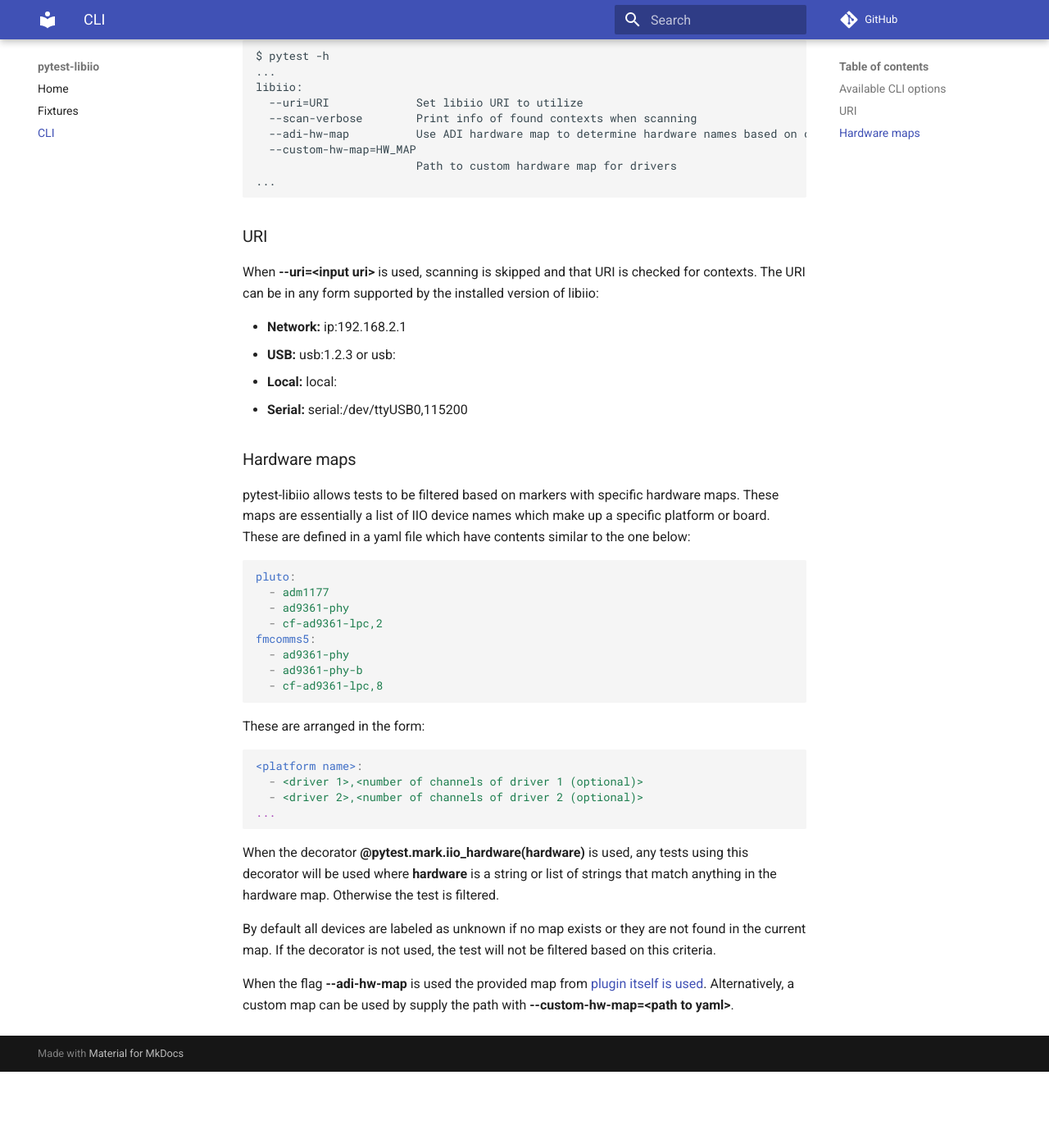
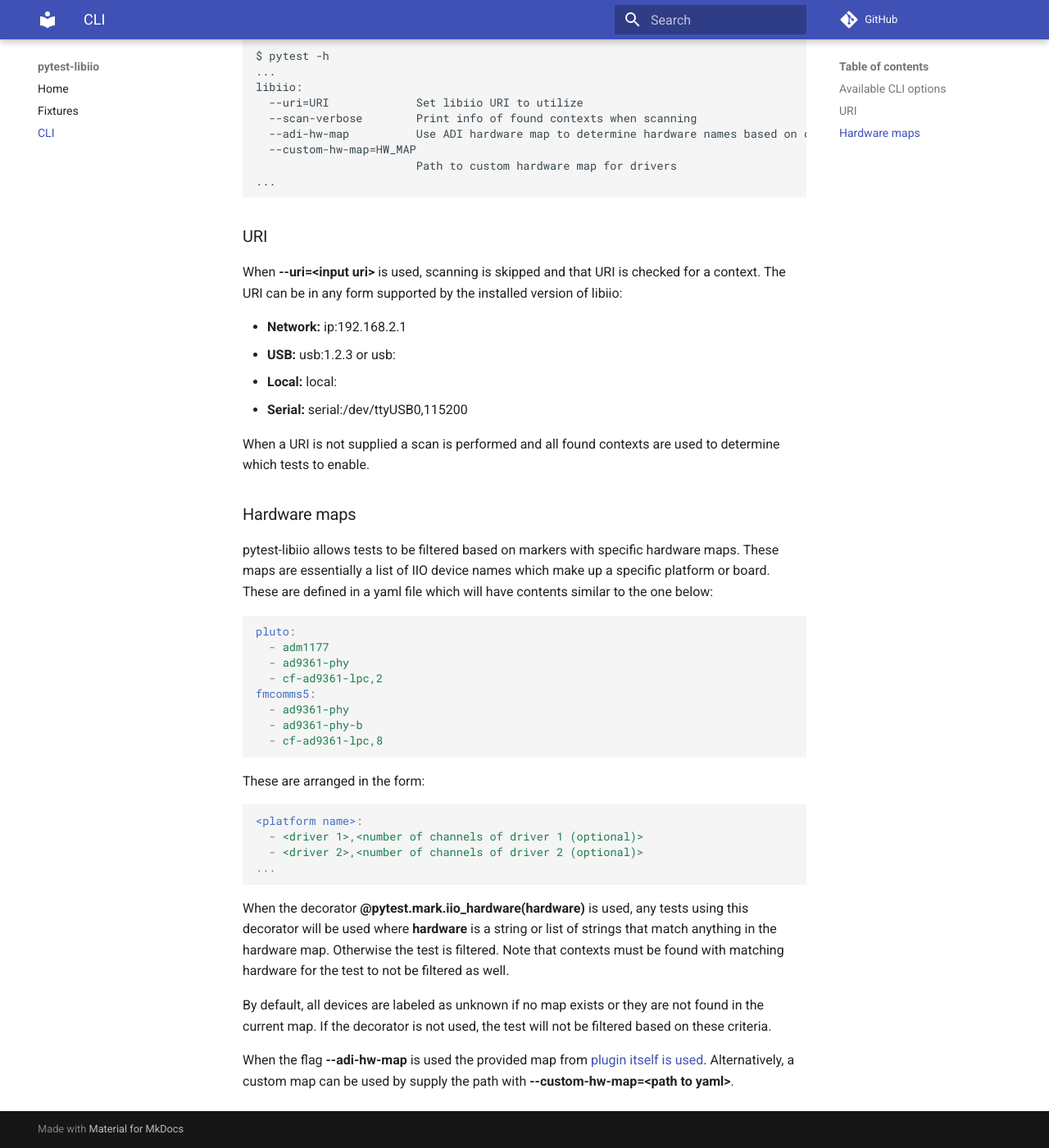
Before and after one commit to tfcollins/pytest-libiio, an MkDocs documentation site: the page built from docs/cli.md, in a window 1280 px wide and 1400 px high, scrolled down 260 px. Shown: the whole window at 82% size. Built offline with MkDocs 1.6.1 and Material for MkDocs 9.7.7, drawn with Linux system fonts in a browser that asks for light colours; comment, search, counter and statistics services are not loaded; old or Windows-style settings are respelled for this version of MkDocs; before the commit the page ends 1567 px from its top, so only the background shows below that.

Commit message:
Doc rewording update
Signed-off-by: Travis F. Collins <travis.collins@analog.com>

````diff
--- a/docs/cli.md
+++ b/docs/cli.md
@@ -19,16 +19,18 @@ libiio:
 
 ### URI
 
-When **--uri=<input uri\>** is used, scanning is skipped and that URI is checked for contexts. The URI can be in any form supported by the installed version of libiio:
+When **--uri=<input uri\>** is used, scanning is skipped and that URI is checked for a context. The URI can be in any form supported by the installed version of libiio:
 
 - **Network:** ip:192.168.2.1
 - **USB:** usb:1.2.3 or usb:
 - **Local:** local:
 - **Serial:** serial:/dev/ttyUSB0,115200
 
+When a URI is not supplied a scan is performed and all found contexts are used to determine which tests to enable.
+
 ### Hardware maps
 
-pytest-libiio allows tests to be filtered based on markers with specific hardware maps. These maps are essentially a list of IIO device names which make up a specific platform or board. These are defined in a yaml file which have contents similar to the one below:
+pytest-libiio allows tests to be filtered based on markers with specific hardware maps. These maps are essentially a list of IIO device names which make up a specific platform or board. These are defined in a yaml file which will have contents similar to the one below:
 
 ``` yaml
 pluto:
@@ -49,8 +51,8 @@ These are arranged in the form:
 ...
 ```
 
-When the decorator **@pytest.mark.iio_hardware(hardware)** is used, any tests using this decorator will be used where **hardware** is a string or list of strings that match anything in the hardware map. Otherwise the test is filtered.
+When the decorator **@pytest.mark.iio_hardware(hardware)** is used, any tests using this decorator will be used where **hardware** is a string or list of strings that match anything in the hardware map. Otherwise the test is filtered. Note that contexts must be found with matching hardware for the test to not be filtered as well.
 
-By default all devices are labeled as unknown if no map exists or they are not found in the current map. If the decorator is not used, the test will not be filtered based on this criteria.
+By default, all devices are labeled as unknown if no map exists or they are not found in the current map. If the decorator is not used, the test will not be filtered based on these criteria.
 
 When the flag **--adi-hw-map** is used the provided map from [plugin itself is used](https://github.com/tfcollins/pytest-libiio/blob/master/pytest_libiio/resources/adi_hardware_map.yml). Alternatively, a custom map can be used by supply the path with **--custom-hw-map=<path to yaml\>**.
````
Also changed, not shown: docs/fixtures.md (+1 -1 lines), docs/index.md (+2 -2 lines), README.rst.
